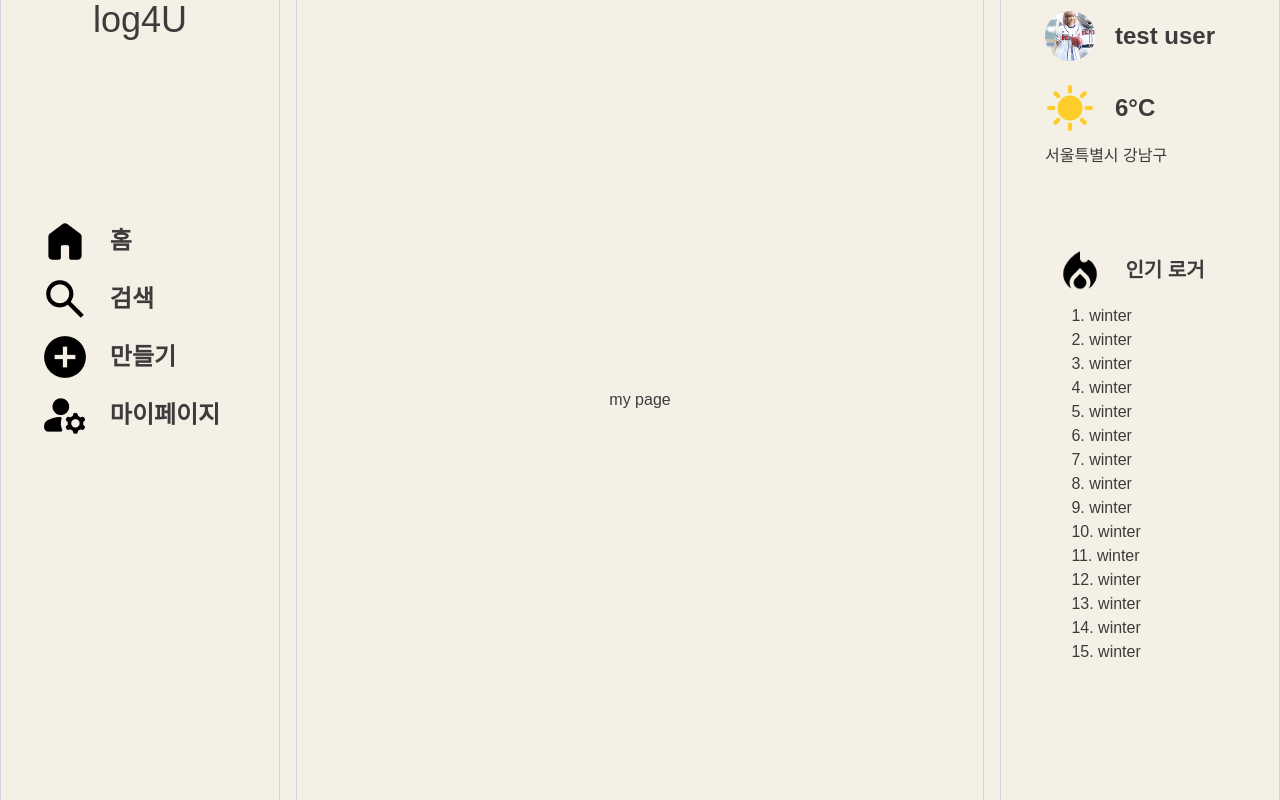
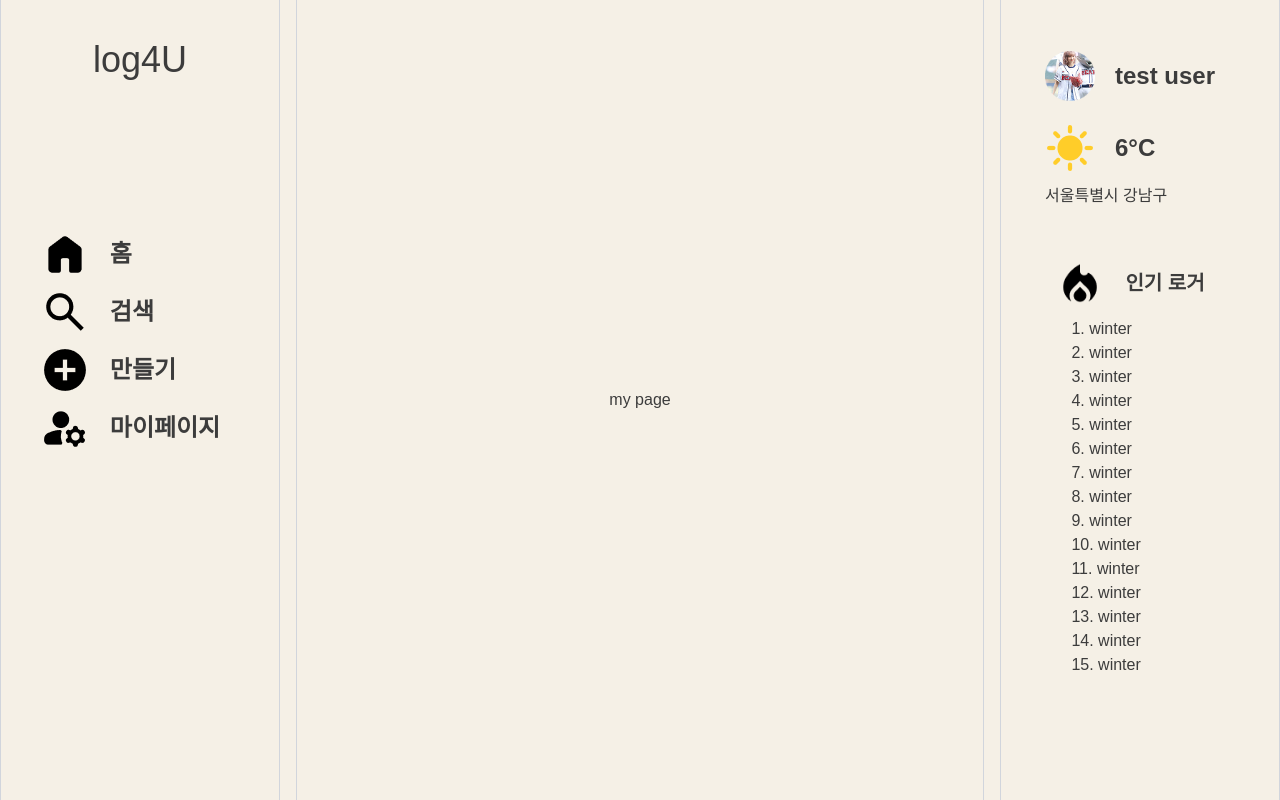
Before and after one commit to prgrms-web-devcourse-final-project/WEB3_4_Log4U_FE, a Next.js app: page /mypage in a window 1280 px wide. Built offline with nearby package versions, Linux system fonts and the light colour scheme.

Commit message:
fix: sidebar padding

```diff
--- a/src/ui/SideBar.tsx
+++ b/src/ui/SideBar.tsx
@@ -10,7 +10,7 @@ interface SideBarProps {
 
 export default function SideBar({ children }: SideBarProps): React.JSX.Element {
   return (
-    <aside className="bg-neutral flex flex-col justify-center items-center border-l border-r border-gray-300">
+    <aside className="bg-neutral flex flex-col justify-center items-center border-l border-r border-gray-300 py-10">
       {children}
     </aside>
   );
```
